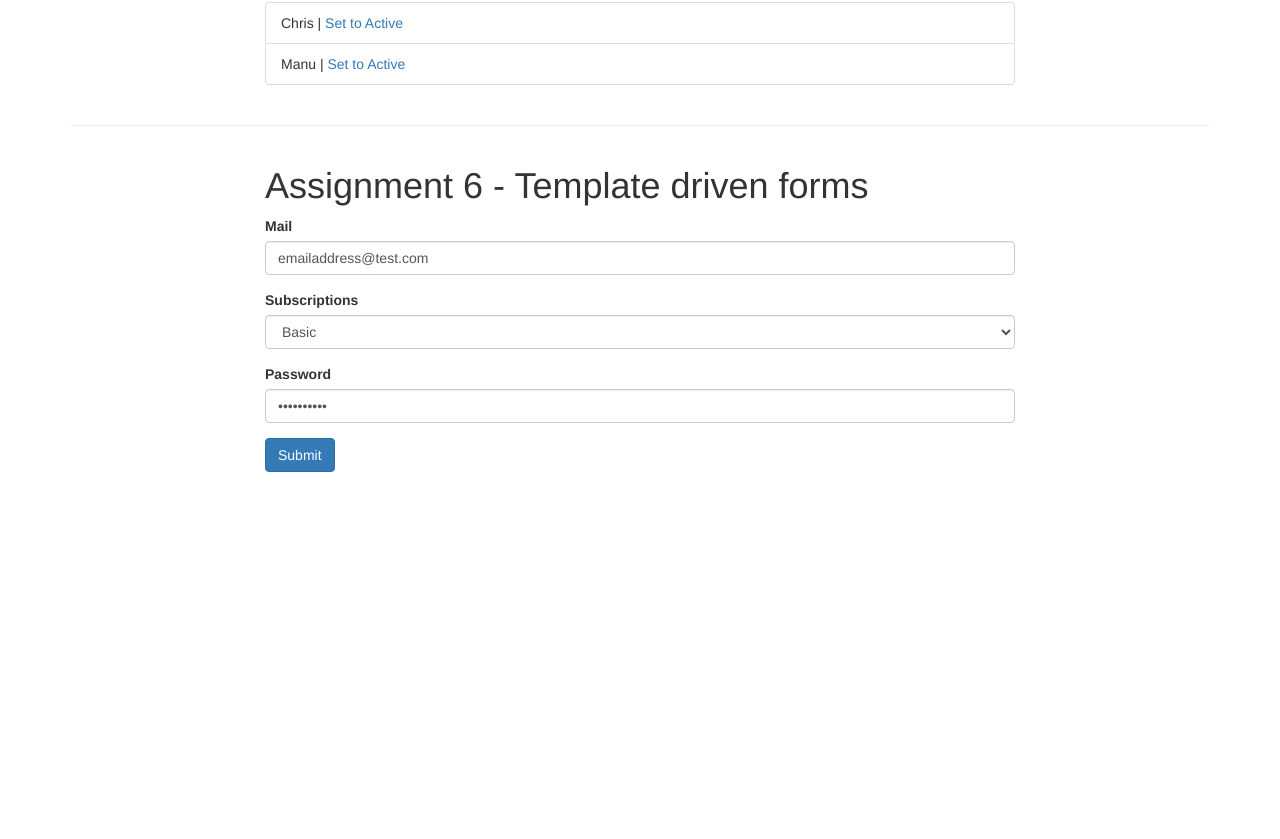
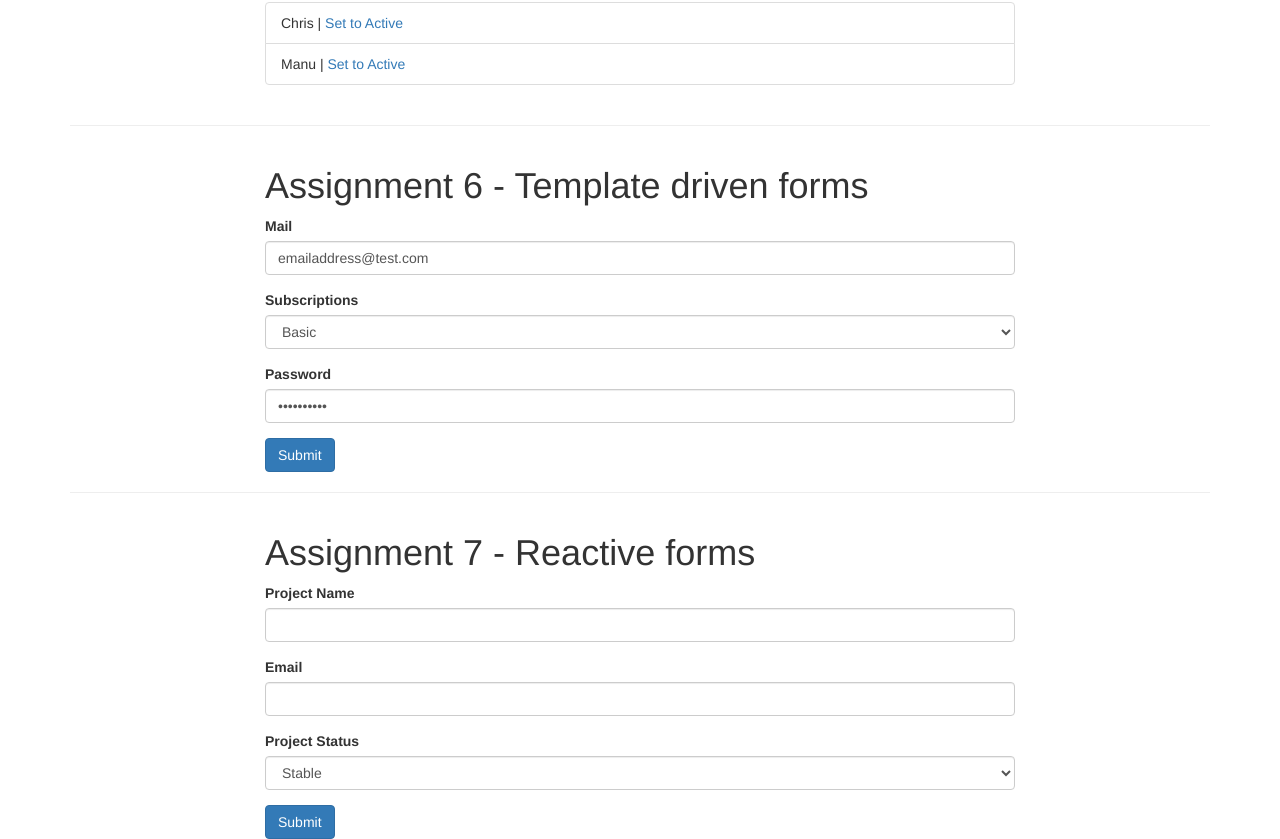
Before and after one commit to lrasata/angular-udemy-course, an Angular app: page / in a window 1280 px wide. Shown: the part 1993-2832 px from the top of the page. Before the commit the page ends 2465 px from the top, so only its background shows below. Built offline with nearby package versions, Linux system fonts and the light colour scheme.

Commit message:
assignment reactive forms

```diff
--- a/src/app/app.component.html
+++ b/src/app/app.component.html
@@ -127,4 +127,25 @@
       </div>
   </div>
 
+  <hr>
+  <div class="row">
+    <div class="col-xs-12 col-sm-10 col-md-8 col-sm-offset-1 col-md-offset-2">
+      <h1>Assignment 7 - Reactive forms</h1>
+      <!--
+          Create a Form with the following Controls and Validators
+          1) Project Name (should not be empty)
+          2) Mail (should not be a empty and a valid email)
+          3) Project Status Dropdown, with three values: 'Stable', 'Critical', 'Finished'
+          4) Submit Button
+
+          Add your own Validator which doesn't allow "Test" as a Project Name
+
+          Also implement that Validator as an async Validator (replace the other one)
+
+          Upon submitting the form, simply print the value to the console
+      -->
+      <app-reactive-forms></app-reactive-forms>
+    </div>
+  </div>
+
 </div>
--- /dev/null
+++ b/src/app/reactive-forms/reactive-forms.component.html
@@ -0,0 +1,33 @@
+
+    <div class="row">
+      <div class="col-md-12">
+        <form [formGroup]="signupProjectForm" (ngSubmit)="onSubmit()">
+            <div class="form-group">
+              <label for="projectName">Project Name</label>
+              <input
+                type="text"
+                id="projectName"
+                formControlName="projectName"
+                class="form-control">
+            </div>
+            <div class="form-group">
+              <label for="email">Email</label>
+              <input
+                type="text"
+                id="email"
+                formControlName="email"
+                class="form-control">
+            </div>
+            <div class="form-group">
+                <label for="projectStatus">Project Status</label>
+                <select
+                    id="projectStatus"
+                    class="form-control"
+                    formControlName="projectStatus">
+                    <option *ngFor="let status of projectStatusOptions " [value]="status">{{ status }}</option>
+                </select>
+            </div>
+          <button class="btn btn-primary" type="submit">Submit</button>
+        </form>
+      </div>
+    </div>
--- /dev/null
+++ b/src/app/reactive-forms/reactive-forms.component.ts
@@ -0,0 +1,46 @@
+import { Component } from '@angular/core';
+import { AbstractControl, FormControl, FormGroup, Validators } from '@angular/forms';
+import { Observable } from 'rxjs';
+
+@Component({
+  selector: 'app-reactive-forms',
+  templateUrl: './reactive-forms.component.html',
+  styleUrls: ['./reactive-forms.component.css']
+})
+export class ReactiveFormsComponent {
+  projectStatusOptions = ['Stable', 'Critical', 'Finished'];
+  forbiddenprojectNames = ['Test', 'Toto'];
+  signupProjectForm = new FormGroup({
+    'projectName': new FormControl(null, [Validators.required, this.forbiddenNames.bind(this)],
+        this.asyncInvalidProjectName),
+    'email': new FormControl(null, [Validators.required, Validators.email]),
+    'projectStatus': new FormControl('Stable'),
+  });;
+
+  constructor() { }
+
+  onSubmit() {
+    console.log(this.signupProjectForm);
+  }
+
+  forbiddenNames(control: FormControl): {[s: string]: boolean} | null {
+    if (this.forbiddenprojectNames.indexOf(control.value) !== -1) {
+      return {'nameIsForbidden': true};
+    }
+    return null;
+  }
+
+  asyncInvalidProjectName(control: AbstractControl): Promise<any> | Observable<any> {
+    const promise = new Promise((resolve, reject) => {
+      setTimeout(() => {
+        if (control.value === 'Testproject') {
+          resolve({'invalidProjectName': true});
+        } else {
+          resolve(null);
+        }
+      }, 2000);
+    })
+    return promise;
+  }
+
+}
```
Also changed, not shown: src/app/app.module.ts (+5 -2 lines), src/app/reactive-forms/reactive-forms.component.css (added), 1 other file (tests, documents, lock files or other folders).
